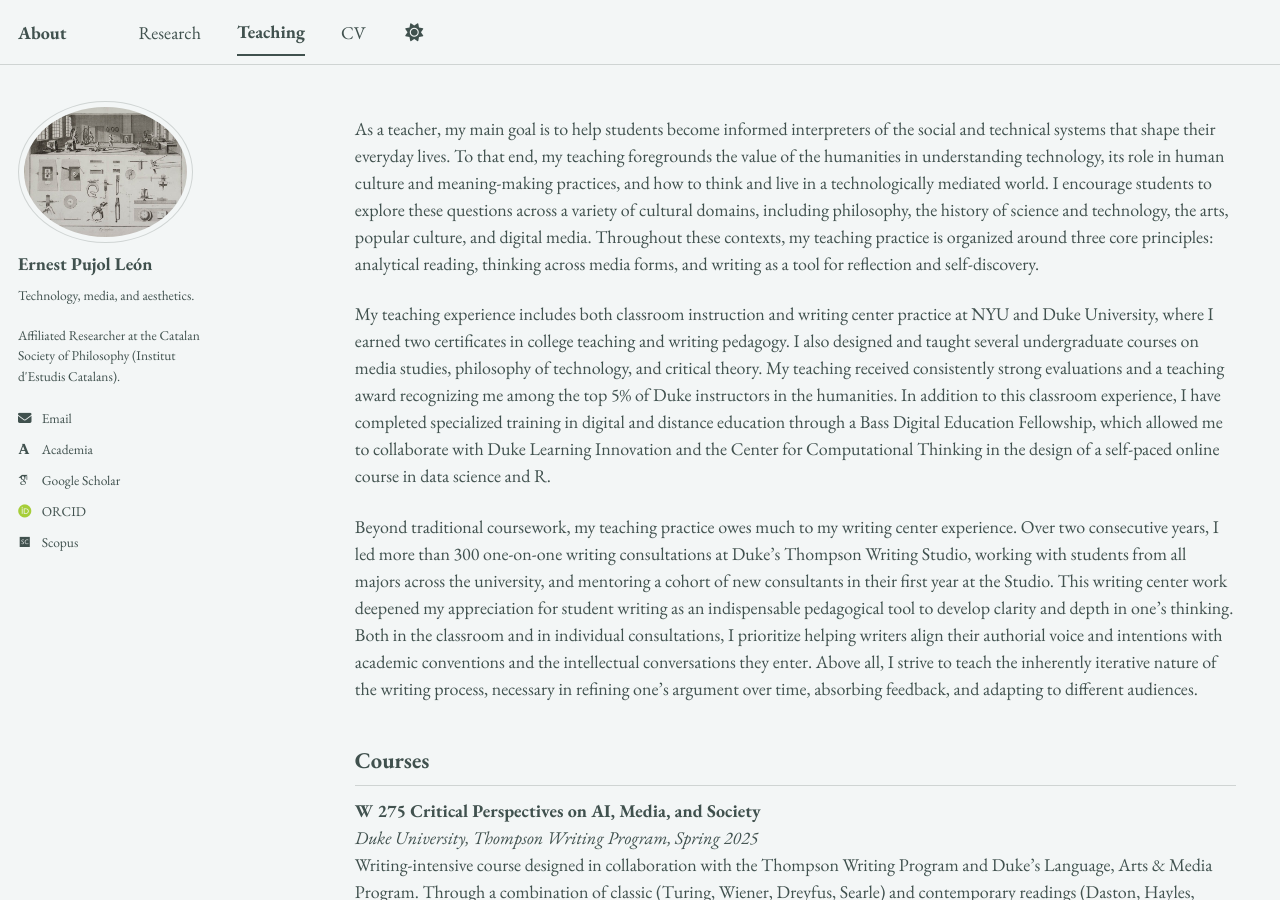
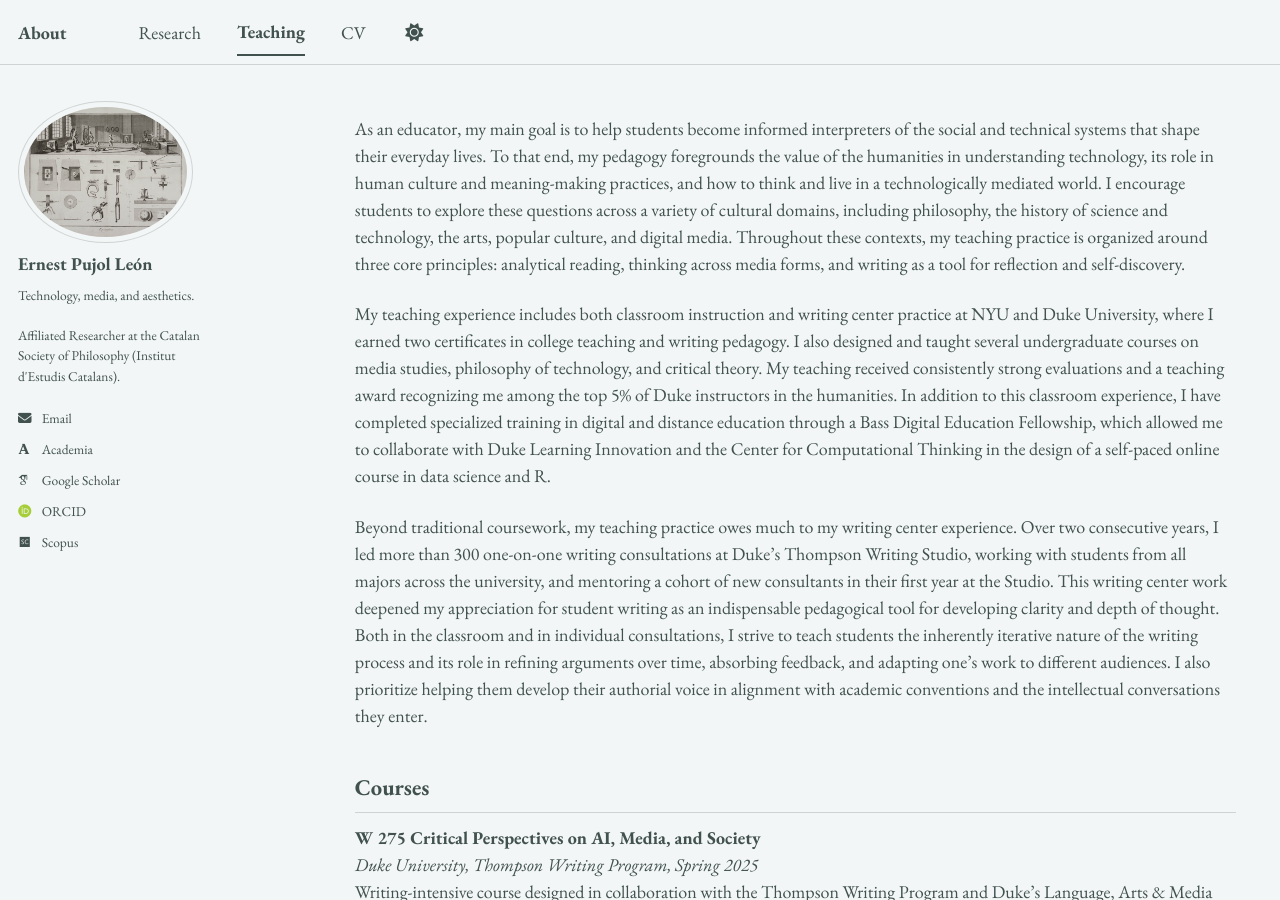
Before and after one commit to epujol90/epujol90.github.io, a Jekyll site: the page built from _pages/teaching.md, in a window 1280 px wide and 900 px high. Built offline with Jekyll 4.4.1, drawn with Linux system fonts in a browser that asks for light colours; some web fonts are replaced; a script bundle is joined from its source files by our own code; library files that are not in the unit come from our copies.

Commit message:
Update teaching.md

```diff
--- a/_pages/teaching.md
+++ b/_pages/teaching.md
@@ -5,11 +5,11 @@ permalink: /teaching/
 author_profile: true
 ---
 
-As a teacher, my main goal is to help students become informed interpreters of the social and technical systems that shape their everyday lives. To that end, my teaching foregrounds the value of the humanities in understanding technology, its role in human culture and meaning-making practices, and how to think and live in a technologically mediated world. I encourage students to explore these questions across a variety of cultural domains, including philosophy, the history of science and technology, the arts, popular culture, and digital media. Throughout these contexts, my teaching practice is organized around three core principles: analytical reading, thinking across media forms, and writing as a tool for reflection and self-discovery.
+As an educator, my main goal is to help students become informed interpreters of the social and technical systems that shape their everyday lives. To that end, my pedagogy foregrounds the value of the humanities in understanding technology, its role in human culture and meaning-making practices, and how to think and live in a technologically mediated world. I encourage students to explore these questions across a variety of cultural domains, including philosophy, the history of science and technology, the arts, popular culture, and digital media. Throughout these contexts, my teaching practice is organized around three core principles: analytical reading, thinking across media forms, and writing as a tool for reflection and self-discovery.
 
 My teaching experience includes both classroom instruction and writing center practice at NYU and Duke University, where I earned two certificates in college teaching and writing pedagogy. I also designed and taught several undergraduate courses on media studies, philosophy of technology, and critical theory. My teaching received consistently strong evaluations and a teaching award recognizing me among the top 5% of Duke instructors in the humanities. In addition to this classroom experience, I have completed specialized training in digital and distance education through a Bass Digital Education Fellowship, which allowed me to collaborate with Duke Learning Innovation and the Center for Computational Thinking in the design of a self-paced online course in data science and R.
 
-Beyond traditional coursework, my teaching practice owes much to my writing center experience. Over two consecutive years, I led more than 300 one-on-one writing consultations at Duke's Thompson Writing Studio, working with students from all majors across the university, and mentoring a cohort of new consultants in their first year at the Studio. This writing center work deepened my appreciation for student writing as an indispensable pedagogical tool to develop clarity and depth in one's thinking. Both in the classroom and in individual consultations, I prioritize helping writers align their authorial voice and intentions with academic conventions and the intellectual conversations they enter. Above all, I strive to teach the inherently iterative nature of the writing process, necessary in refining one's argument over time, absorbing feedback, and adapting to different audiences.
+Beyond traditional coursework, my teaching practice owes much to my writing center experience. Over two consecutive years, I led more than 300 one-on-one writing consultations at Duke's Thompson Writing Studio, working with students from all majors across the university, and mentoring a cohort of new consultants in their first year at the Studio. This writing center work deepened my appreciation for student writing as an indispensable pedagogical tool for developing clarity and depth of thought. Both in the classroom and in individual consultations, I strive to teach students the inherently iterative nature of the writing process and its role in refining arguments over time, absorbing feedback, and adapting one's work to different audiences. I also prioritize helping them develop their authorial voice in alignment with academic conventions and the intellectual conversations they enter.
 <br>
 
 
```
